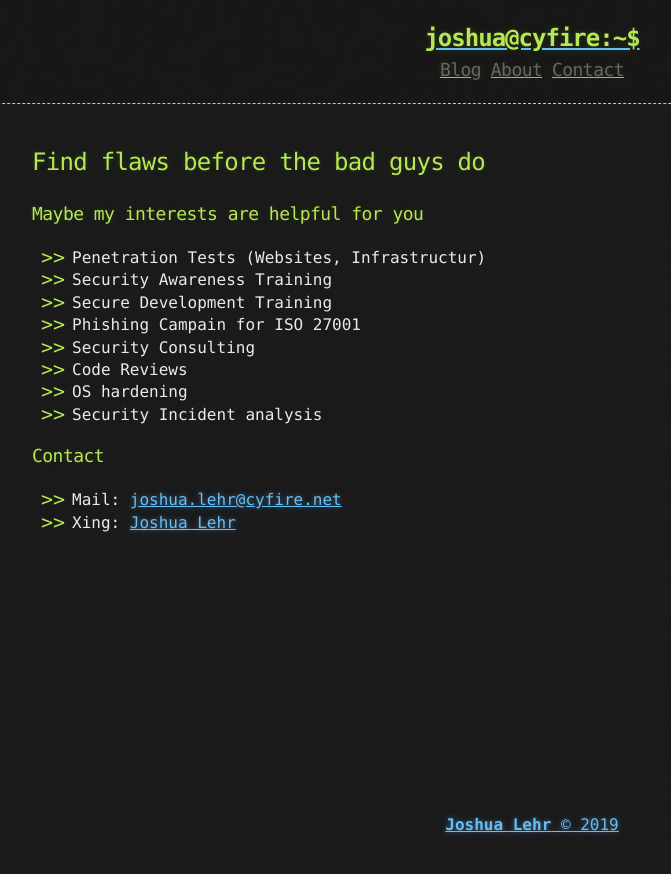
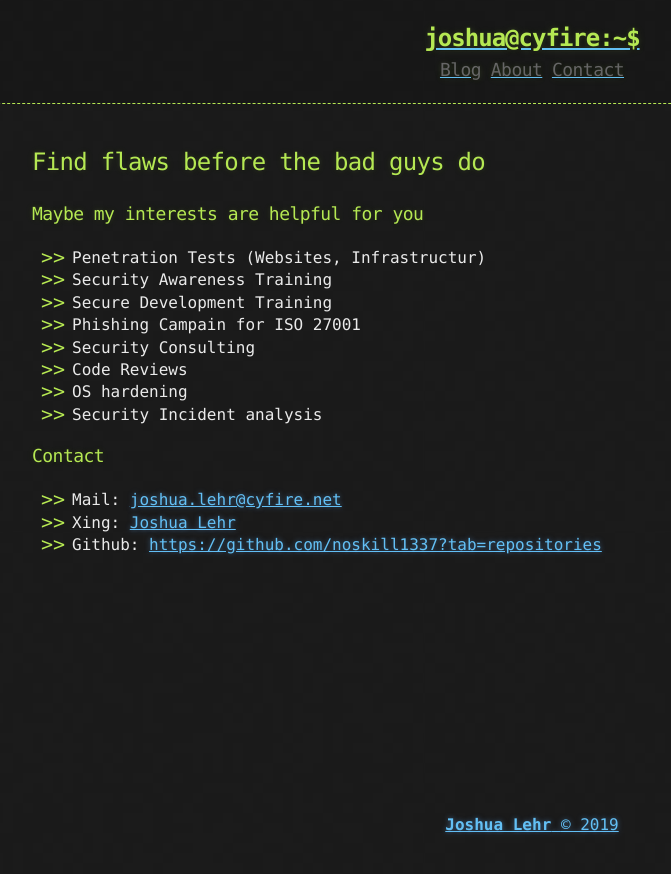
Before and after one commit to noskill1337/noskill1337.github.io, a Jekyll site: the page built from contact.md, in a window 1280 px wide. Shown: the top 874 px of the page, without its empty margins (108-779 px from the left). Built offline with Jekyll 4.4.1, drawn with Linux system fonts in a browser that asks for light colours; some of the changed lines change nothing that is shown.

Commit message:
add github reference
Signed-off-by: Joshua Lehr <joshua.lehr@cyfire.net>

```diff
--- a/contact.md
+++ b/contact.md
@@ -20,3 +20,4 @@ title: Joshua Lehr | Contact
 
 - Mail: [joshua.lehr@cyfire.net](mailto:joshua.lehr@cyfire.net)
 - Xing: [Joshua Lehr](https://www.xing.com/profile/Joshua_Lehr/cv?sc_o=mxb_p)
+- Github: [https://github.com/noskill1337?tab=repositories](https://github.com/noskill1337?tab=repositories)
```
